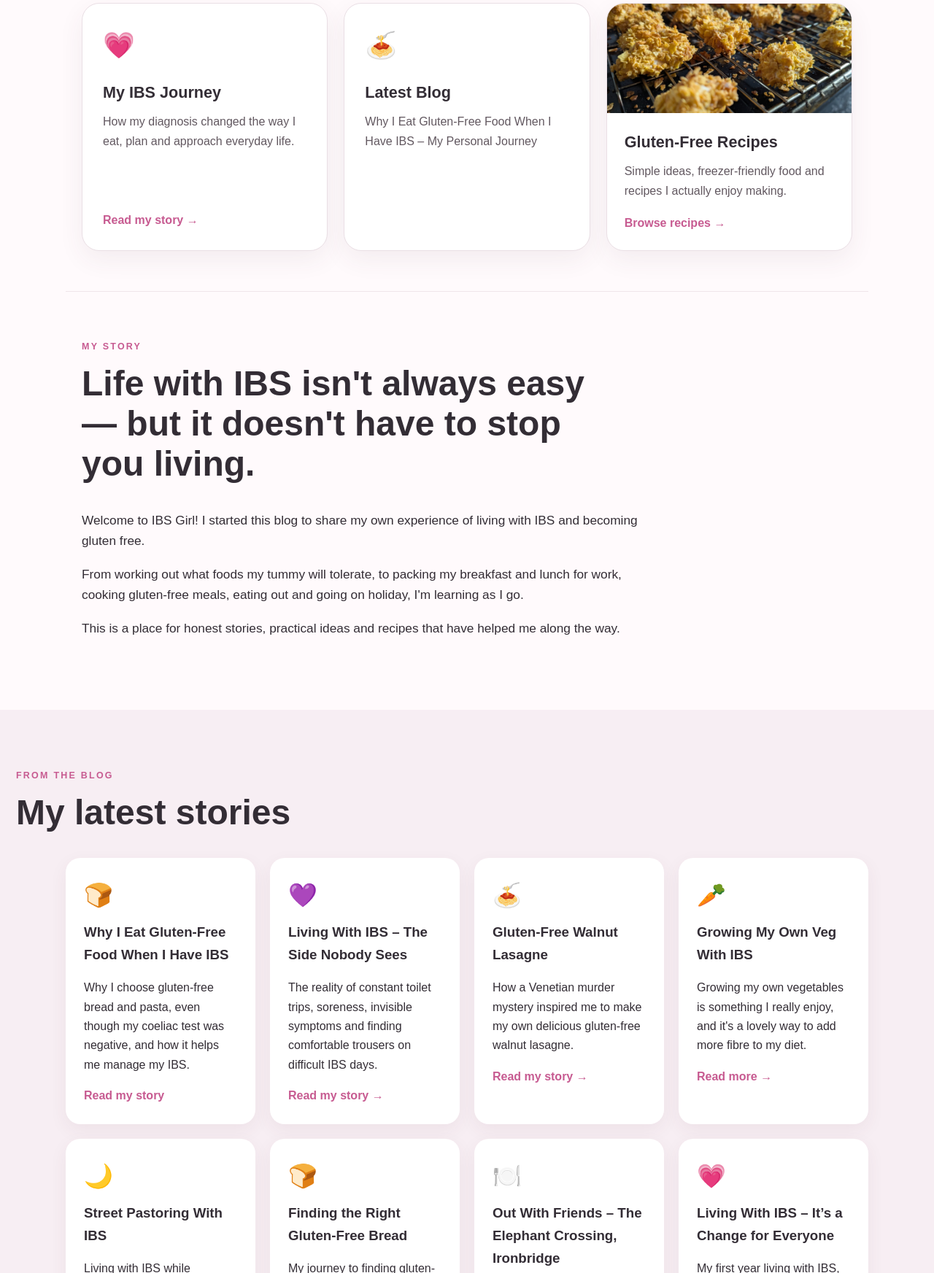
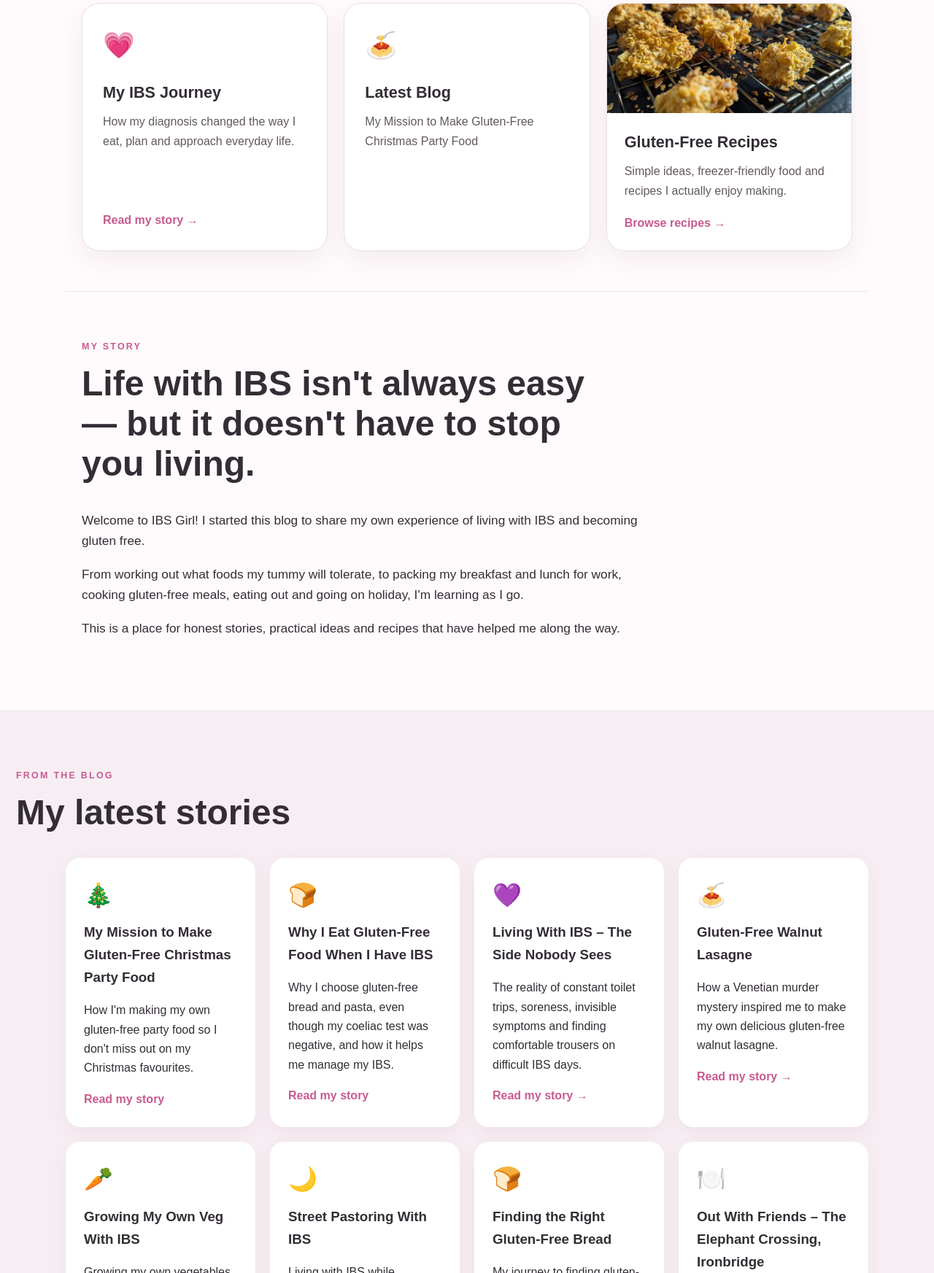
Before and after one commit to sal23910/IBS-girl-website-, a plain HTML site: page index.html in a window 1280 px wide. Shown: the part 1293-3038 px from the top of the page at 73% size. Drawn offline with Linux system fonts and the light colour scheme.

Commit message:
Update blog entries for gluten-free content

```diff
--- a/index.html
+++ b/index.html
@@ -87,7 +87,9 @@
     </a>
 
 
-<a class="home-card" href="why-i-eat-gluten-free-with-ibs.html">
+
+<a class="home-card" href="gluten-free-christmas-party-food.html">
+
 
 
 
@@ -96,7 +98,9 @@
 
   <h3>Latest Blog</h3>
 
-      <p>Why I Eat Gluten-Free Food When I Have IBS – My Personal Journey</p>
+
+<p>My Mission to Make Gluten-Free Christmas Party Food</p>
+
 
 
 
@@ -130,6 +134,13 @@
     <h2>My latest stories</h2>
   </div>
  <div class="cards">
+
+<article class="card">
+  <div class="icon">🎄</div>
+  <h3>My Mission to Make Gluten-Free Christmas Party Food</h3>
+  <p>How I'm making my own gluten-free party food so I don't miss out on my Christmas favourites.</p>
+  <a href="gluten-free-christmas-party-food.html">Read my story</a>
+</article>
 
 <article class="card">
   <div class="icon">🍞</div>
```
